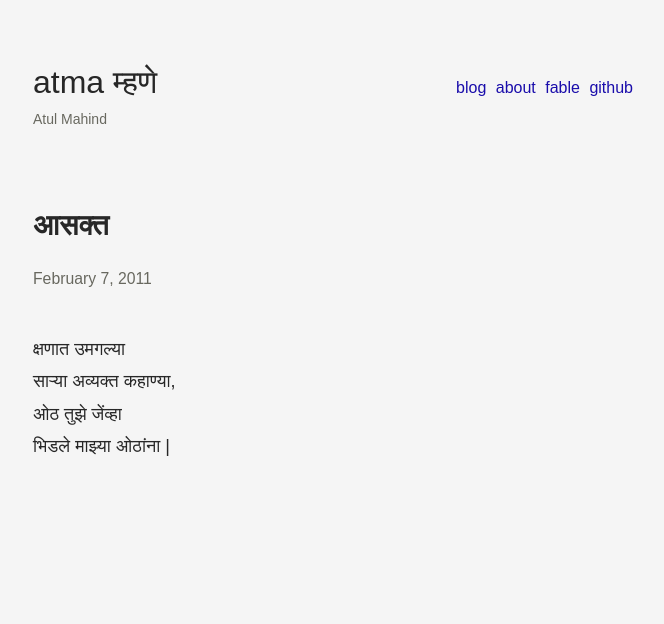
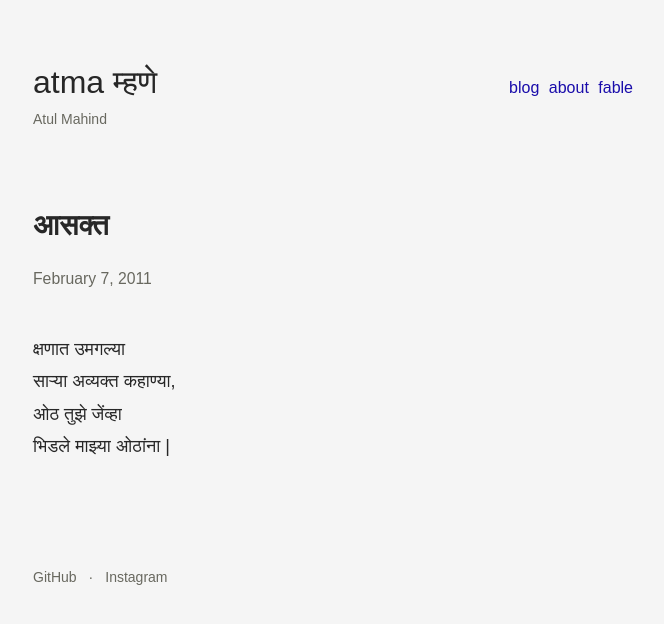
Before and after one commit to atulmahind/atulmahind.github.io, a Jekyll site: the page built from _posts/2011-02-07-aaskta.md, in a window 1280 px wide. Shown: the top 624 px of the page, without its empty margins (307-971 px from the left). Built offline with Jekyll 4.4.1, drawn with Linux system fonts in a browser that asks for light colours; some web fonts are replaced.

Commit message:
Add social media links to footer

```diff
--- a/_config.yml
+++ b/_config.yml
@@ -6,6 +6,8 @@ permalink: /:title
 name: atma म्हणे
 description: Personal blog of Atul Mahind
 google_verification: null
+github_url: https://github.com/atulmahind
+instagram_url: https://www.instagram.com/atulmahind/
 
 
 # File management
--- a/_data/navigation.yml
+++ b/_data/navigation.yml
@@ -6,6 +6,3 @@
 
 - title: fable
   url: /fable
-
-- title: github
-  url: https://github.com/atulmahind
--- a/_layouts/default.html
+++ b/_layouts/default.html
@@ -44,6 +44,13 @@
         <main id="main-content">
             {{ content }}
         </main>
+        <footer class="footer">
+            <nav aria-label="Social profiles">
+                <a href="{{ site.github_url | escape }}">GitHub</a>
+                <span aria-hidden="true">·</span>
+                <a href="{{ site.instagram_url | escape }}">Instagram</a>
+            </nav>
+        </footer>
     </div>
 
 </body>
--- a/assets/css/main.scss
+++ b/assets/css/main.scss
@@ -117,6 +117,36 @@ ul {
 			display: inline;
 			padding: 0;
 			padding-left: 5px;
+		}
+	}
+}
+
+.footer {
+	margin-top: 48px;
+	font-size: 14px;
+	line-height: 1.5;
+	color: $color-muted;
+
+	nav {
+		display: flex;
+		align-items: center;
+		gap: 12px;
+		flex-wrap: wrap;
+	}
+
+	a, a:visited {
+		color: inherit;
+	}
+
+	a {
+		display: inline-flex;
+		align-items: center;
+		min-height: 44px;
+
+		&:hover {
+			padding-bottom: 0;
+			border-bottom: 0;
+			text-decoration: underline;
 		}
 	}
 }
```
